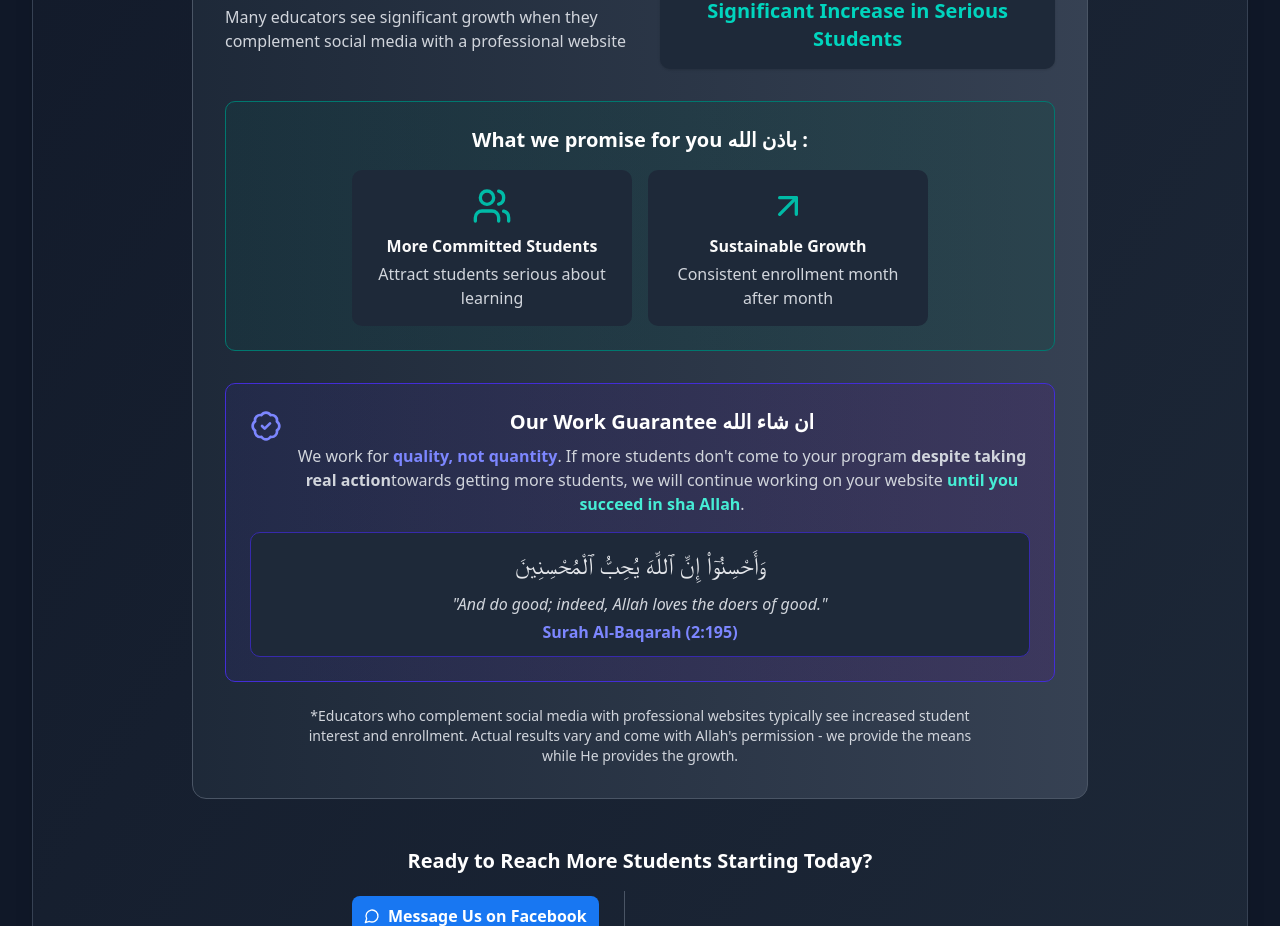
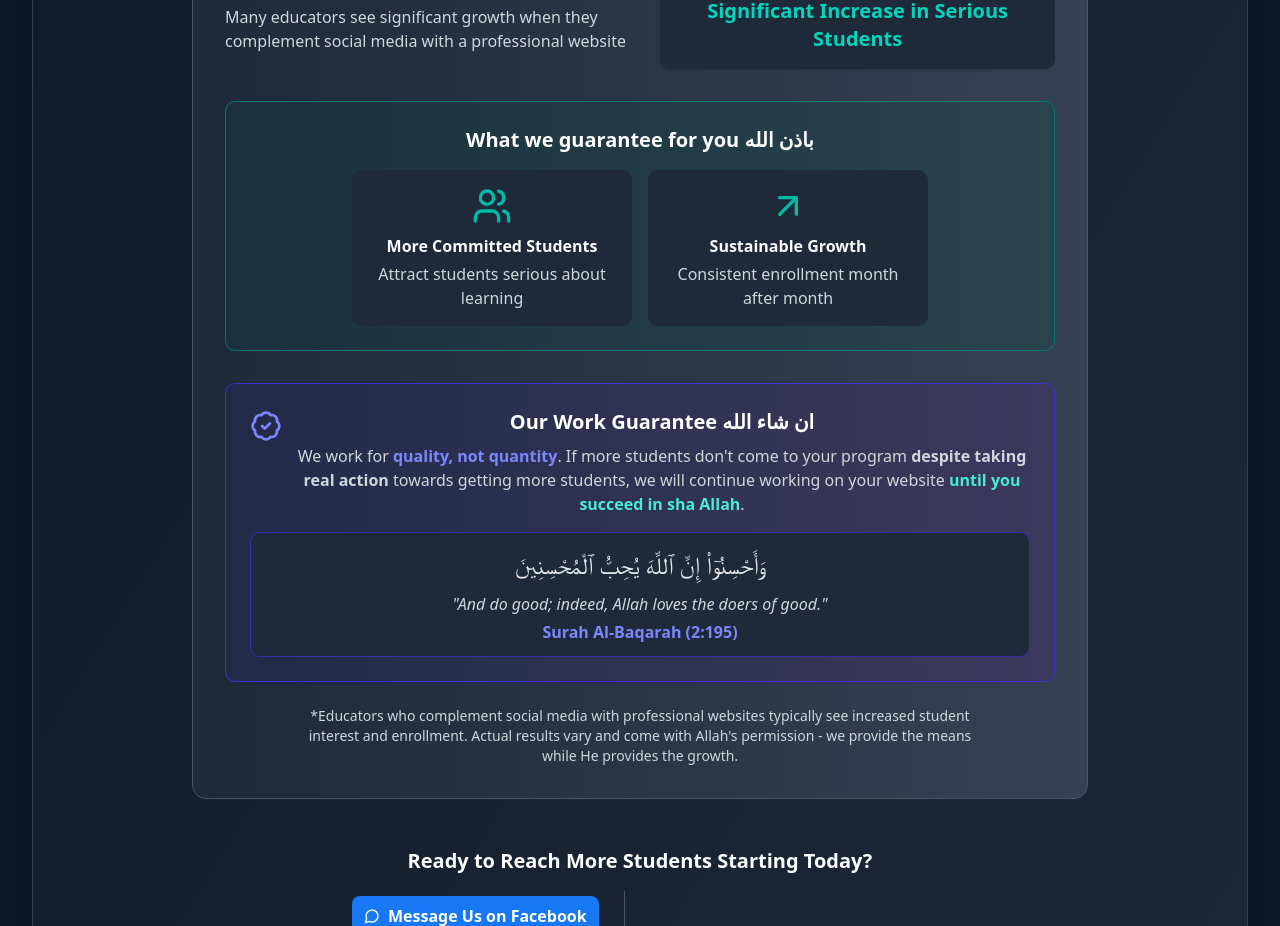
Before and after one commit to AbuSharqi/open-source-library, a Next.js app: page / in a window 1280 px wide. Shown: the part 5800-6726 px from the top of the page. Built offline with nearby package versions, Linux system fonts and the light colour scheme.

Commit message:
Quality of life fixes

```diff
--- a/components/sections/final.tsx
+++ b/components/sections/final.tsx
@@ -220,7 +220,7 @@ export default function FinalSection() {
                         {/* Existing "What we promise you" section */}
                         <div className="bg-gradient-to-r from-teal-50 to-emerald-50 dark:from-teal-900/20 dark:to-emerald-900/20 rounded-lg p-6 border border-teal-200 dark:border-teal-700">
                             <h4 className="text-xl font-bold text-gray-800 dark:text-white mb-4">
-                                What we promise for you باذن الله :
+                                What we guarantee for you باذن الله
                             </h4>
 
                             <div className="grid grid-cols-1 md:grid-cols-2 gap-4 max-w-xl mx-auto">
@@ -257,7 +257,7 @@ export default function FinalSection() {
                                     </h4>
                                     <p className="text-gray-700 dark:text-gray-300">
                                         We work for <span className="font-bold text-indigo-600 dark:text-indigo-400">quality, not quantity</span>.
-                                        If more students don't come to your program <span className="font-bold">despite taking real action</span>
+                                        If more students don't come to your program <span className="font-bold">despite taking real action </span>
                                         towards getting more students, we will continue working on your website
                                         <span className="font-bold text-teal-300"> until you succeed in sha Allah</span>.
                                     </p>
--- a/components/sections/steps.tsx
+++ b/components/sections/steps.tsx
@@ -263,6 +263,7 @@ export default function StepsSection() {
                             initial={{ opacity: 0, x: -20 }}
                             whileInView={{ opacity: 1, x: 0 }}
                             transition={{ delay: .5 }}
+                            viewport={{ once: true }}
                         >
                             <div className="text-rose-600 dark:text-rose-400 font-bold text-xl mb-4">Without Professional Guidance</div>
                             <ul className="space-y-3 text-left text-gray-700 dark:text-gray-300">
```
Also changed, not shown: 3 other files (tests, documents, lock files or other folders).
